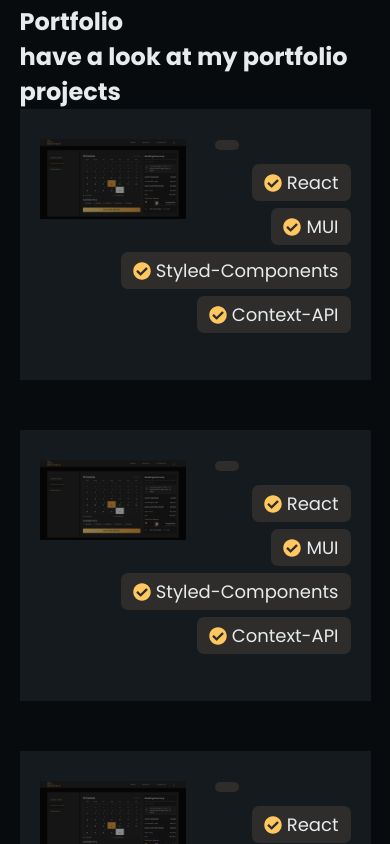
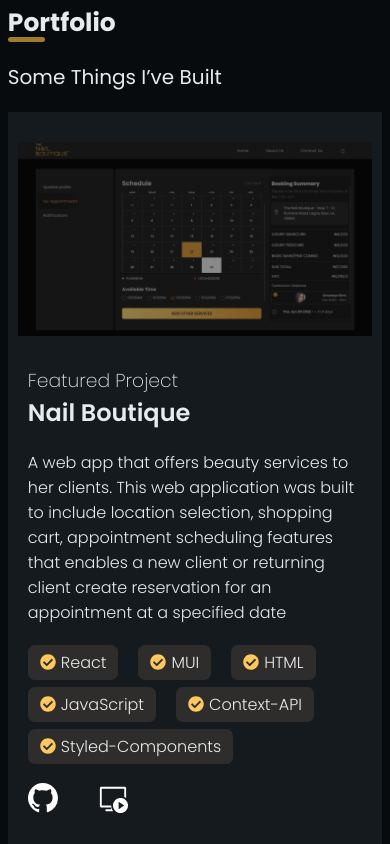
Before and after one commit to johnpersie/my_portfolio, a React (Create React App) app: page / in a window 390 px wide. Shown: the part 960-1804 px from the top of the page. Built offline with nearby package versions, Linux system fonts and the light colour scheme.

Commit message:
Feat: style project section and made responsive

```diff
--- a/src/App.js
+++ b/src/App.js
@@ -30,6 +30,7 @@ const theme = {
     xsm: "414px",
     sm: "600px",
     md: "768px",
+    mid: "820px",
     lg: "960px",
     xl: "1280px",
   },
--- a/src/component/Data/ProjectData.js
+++ b/src/component/Data/ProjectData.js
@@ -3,12 +3,20 @@ export const data = [
   {
     id: 1,
     img: nailBoutique,
+    team: "Featured Project",
     title: "Nail Boutique",
     subtitle: "What problem it solve",
-    text: "Nail Boutique is a beauty brand that offers nail, hair and skin care services to her clients.",
+    text: "A web app that offers beauty services to her clients.",
     text1:
       "This web application was built to include location selection, shopping cart, appointment scheduling features that enables a new client or returning client create reservation for an appointment at a specified date",
-    stack: ["React", "MUI", "Styled-Components", "Context-API"],
+    stack: [
+      "React",
+      "MUI",
+      "HTML",
+      "JavaScript",
+      "Context-API",
+      "Styled-Components",
+    ],
     code: "https://github.com/Meldy2503/nail-boutique",
     live: "https://nail-boutique.netlify.app/",
   },
--- a/src/component/Navbar/NavbarStyles.js
+++ b/src/component/Navbar/NavbarStyles.js
@@ -150,7 +150,7 @@ export const NavMenu = styled.ul`
     justify-content: flex-start;
     align-items: center;
     transition: all 0.5s ease;
-    padding-top: 15rem;
+    padding-top: 10rem;
   }
 `;
 export const NavItem = styled.li`
--- a/src/component/Project/ProjectStyles.jsx
+++ b/src/component/Project/ProjectStyles.jsx
@@ -1,15 +1,42 @@
 import styled from "styled-components";
-import { Container } from "../../GlobalStyles";
+import { Container, MainHeading } from "../../GlobalStyles";
 import { FaCheckCircle } from "react-icons/fa";
+import { VscVmRunning, VscGithubInverted } from "react-icons/vsc";
 
 const black2 = ({ theme }) => theme.color.black2;
+const black1 = ({ theme }) => theme.color.black1;
 const orange = ({ theme }) => theme.color.orange;
 const gray = ({ theme }) => theme.color.gray;
+const white = ({ theme }) => theme.color.white;
 
 export const ProjectWrapper = styled(Container)`
   max-width: 120rem;
   width: 90%;
   margin: auto;
+
+  @media screen and (max-width: ${({ theme }) => theme.screens.lg}) {
+    width: 96%;
+  }
+`;
+export const Heading = styled(MainHeading)`
+  position: relative;
+  font-size: clamp(2.5rem, 5vw, 3rem);
+  ::before {
+    content: "";
+    height: 0.5rem;
+    width: 10%;
+    background-color: rgb(199, 152, 52);
+    opacity: 0.8;
+    position: absolute;
+    bottom: 0px;
+    border-radius: 0.5rem;
+  }
+`;
+export const SubHeading = styled.h3`
+  font-size: clamp(2rem, 5vw, 2.5rem);
+  font-weight: 400;
+  margin-top: 2rem;
+  margin-bottom: 2rem;
 `;
 export const Row = styled.div`
   display: flex;
@@ -18,11 +45,22 @@ export const Row = styled.div`
   background-color: ${black2};
   width: 100%;
   padding: 3rem 2rem 4rem;
-  /* box-shadow: 0 0 15px 3px #0000006a; */
-  align-items: flex-start;
+  align-items: center;
   margin: 0rem auto 5rem auto;
+  transition: all 0.2s;
+  flex-direction: ${({ fd }) => fd || "row"};
 
-  flex-direction: ${({ fd }) => fd || "row"};
+  @media screen and (max-width: ${({ theme }) => theme.screens.lg}) {
+    width: 100%;
+    padding: 3rem 1rem 3rem;
+  }
+  @media screen and (max-width: ${({ theme }) => theme.screens.mid}) {
+    flex-direction: column;
+    row-gap: 2rem;
+  }
+  @media screen and (max-width: ${({ theme }) => theme.screens.md}) {
+    flex-direction: column;
+  }
 `;
 export const Content = styled.div``;
 export const Col1 = styled.div`
@@ -44,9 +82,16 @@ export const Col1 = styled.div`
   }
   position: relative;
   width: 50%;
+  @media screen and (max-width: ${({ theme }) => theme.screens.lg}) {
+    width: 100%;
+  }
 `;
 
-export const Wrapper = styled.div``;
+export const Wrapper = styled.div`
+  display: flex;
+  align-items: center;
+  justify-content: center;
+`;
 
 export const Img = styled.img`
   width: 100%;
@@ -55,31 +100,106 @@ export const Img = styled.img`
 `;
 
 export const Col2 = styled.div`
+  display: flex;
   width: 50%;
+  flex-direction: ${({ fd }) => fd || "column"};
+  align-items: ${({ ai }) => ai || "flex-end"};
+
+  @media screen and (max-width: ${({ theme }) => theme.screens.lg}) {
+    width: 100%;
+    align-items: start;
+    padding: 1rem;
+  }
+`;
+export const TitleWrapper = styled.div`
+  text-align: end;
+  margin-bottom: 2rem;
+
+  @media screen and (max-width: ${({ theme }) => theme.screens.lg}) {
+    text-align: start;
+  }
+`;
+export const SubTitle = styled.h3`
+  font-weight: 200;
+`;
+export const ProjectTitle = styled.h2`
+  font-weight: 600;
+`;
+
+export const Description = styled.div`
+  width: 100%;
+  display: flex;
+  justify-content: ${({ jc }) => jc || "flex-end"};
+
+  @media screen and (max-width: ${({ theme }) => theme.screens.lg}) {
+    text-align: start;
+  }
+  div {
+    border-radius: 1rem;
+    padding: 1.5rem 2rem;
+    background: ${black1};
+
+    @media screen and (max-width: ${({ theme }) => theme.screens.lg}) {
+      background: none;
+      padding: 0;
+    }
+  }
+`;
+export const Parag = styled.p`
+  text-align: ${({ ta }) => ta || "end"};
+  font-weight: 300;
+  font-size: clamp(1.3rem 5vw, 1.6rem);
+
+  @media screen and (max-width: ${({ theme }) => theme.screens.lg}) {
+    text-align: start;
+  }
 `;
 export const TextWrapper = styled.div`
+  margin-top: 2rem;
   span {
     display: flex;
     flex-wrap: wrap;
-    justify-content: flex-end;
+    justify-content: ${({ jc }) => jc || "flex-end"};
+    column-gap: 2rem;
+
+    @media screen and (max-width: ${({ theme }) => theme.screens.lg}) {
+      justify-content: start;
+    }
   }
 
   p {
-    font-size: clamp(1.3rem, 5vw, 1.8rem);
+    font-size: clamp(1.3rem, 5vw, 1.6rem);
     text-align: center;
     display: inline-flex;
-    justify-content: flex-start;
     gap: 0.5rem;
     align-items: center;
-    margin-left: 2rem;
     white-space: nowrap;
     padding: 0.5rem 1.2rem;
     border-radius: 0.7rem;
     background: ${gray};
     margin-bottom: 0.7rem;
+    font-weight: 300;
   }
 `;
+export const LinkItem = styled.span`
+  display: flex;
+  justify-content: flex-end;
+  margin-top: 1rem;
+`;
+export const Link = styled.a`
+  font-size: 3rem;
+  &:last-child {
+    margin-left: 2rem;
+  }
+`;
+
 export const Checked = styled(FaCheckCircle)`
   color: ${orange};
   size: 3rem;
 `;
+export const Monitor = styled(VscVmRunning)`
+  color: ${white};
+`;
+export const Code = styled(VscGithubInverted)`
+  color: ${white};
+`;
--- a/src/component/Project/index.js
+++ b/src/component/Project/index.js
@@ -1,46 +1,57 @@
 import React from "react";
-import { Container, Heading, MainHeading, Section } from "../../GlobalStyles";
+import { Container, Section } from "../../GlobalStyles";
 import { data } from "../Data/ProjectData";
 import {
   Checked,
+  Code,
   Col1,
   Col2,
   Img,
-  // Overlay,
+  Link,
+  LinkItem,
+  Monitor,
   ProjectWrapper,
   Row,
   TextWrapper,
+  Description,
   Wrapper,
+  TitleWrapper,
+  ProjectTitle,
+  SubTitle,
+  Parag,
+  Heading,
+  SubHeading,
 } from "./ProjectStyles";
 
 const Project = () => {
   return (
-    <Section>
+    <Section id="project">
       <Container>
         <ProjectWrapper>
-          <MainHeading>Portfolio</MainHeading>
-          <Heading>have a look at my portfolio projects</Heading>
+          <Heading>Portfolio</Heading>
+          <SubHeading>Some Things I’ve Built</SubHeading>
           {data.map((items) => (
-            <Row key={items.id}>
+            <Row key={items.id} fd={items.id % 2 === 0 && "row-reverse"}>
               <Col1>
                 <Wrapper>
                   <a href={items.live}>
                     <Img src={items.img} alt="project-img" />
                   </a>
-                  {/* <Overlay></Overlay> */}
                 </Wrapper>
               </Col1>
-              <Col2>
-                <Wrapper>
-                  <TextWrapper>
-                    <h3></h3>
-                    <h2></h2>
-                    <p></p>
-                  </TextWrapper>
-                  <TextWrapper>
-                    <div></div>
-                  </TextWrapper>
-                  <TextWrapper>
+              <Col2 ai={items.id % 2 === 0 && "flex-start"}>
+                <TitleWrapper>
+                  <SubTitle>{items.team}</SubTitle>
+                  <ProjectTitle>{items.title}</ProjectTitle>
+                </TitleWrapper>
+                <Description jc={items.id % 2 === 0 && "flex-start"}>
+                  <div>
+                    <Parag ta={items.id % 2 === 0 && "start"}>
+                      {items.text} {items.text1}
+                    </Parag>
+                  </div>
+                </Description>
+                <TextWrapper jc={items.id % 2 === 0 && "flex-start"}>
                   <span>
                     {items.stack.map((tech, index) => (
                       <p key={index}>
@@ -49,8 +60,15 @@ const Project = () => {
                       </p>
                     ))}
                   </span>
+                  <LinkItem>
+                    <Link href={items.code}>
+                      <Code />
+                    </Link>
+                    <Link href={items.live}>
+                      <Monitor />
+                    </Link>
+                  </LinkItem>
                 </TextWrapper>
-                </Wrapper>
               </Col2>
             </Row>
           ))}
```
Also changed, not shown: src/image/Screenshot (168).png (added), src/image/snap.jpeg (added). Lines whose indentation alone changed are shown as unchanged.
